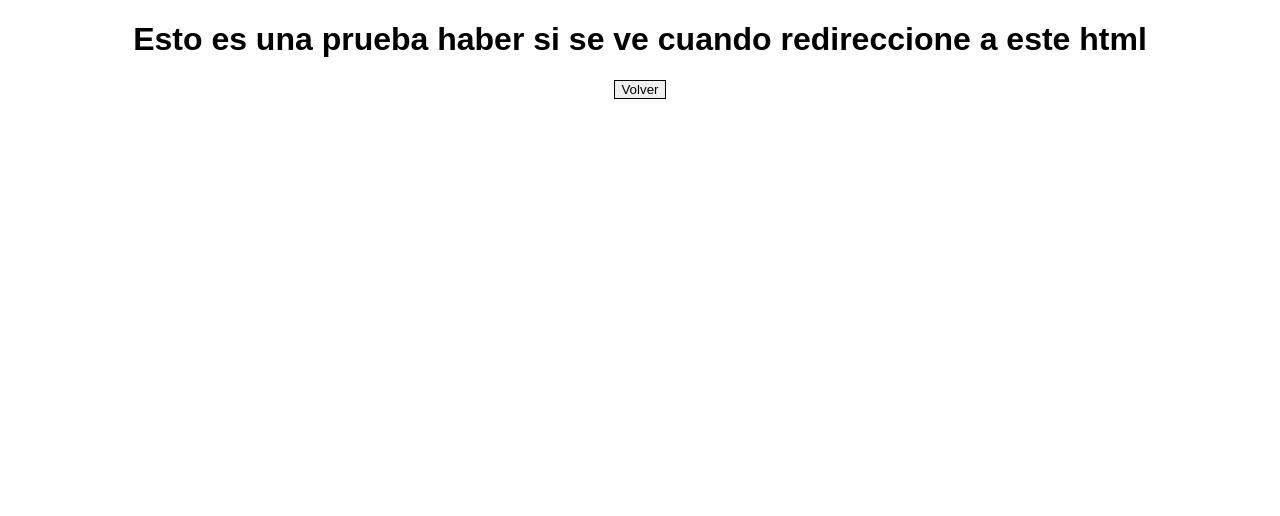
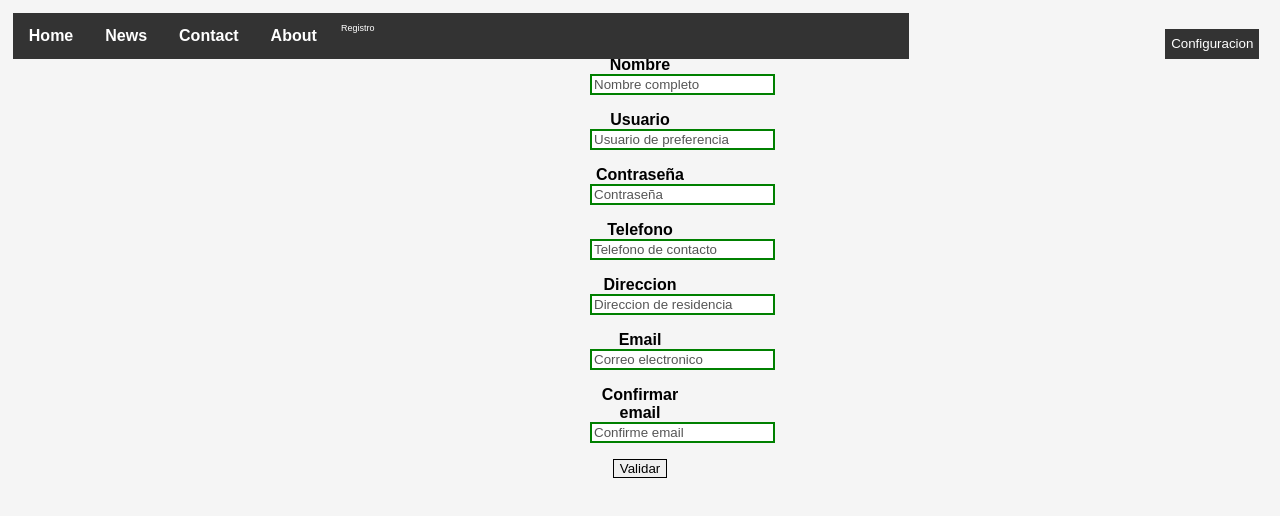
Before and after one commit to sayerpro/Html-y-Css, a plain HTML site: page App/registro.html in a window 1280 px wide. Shown: the top 516 px of the page. Drawn offline with Linux system fonts and the light colour scheme.

Commit message:
Integracion de cambios

```diff
--- a/App/estilos.css
+++ b/App/estilos.css
@@ -2,6 +2,7 @@ body {
     text-align: center;
     font-family: 'Arial', 'Helvetica', sans-serif;
     font-weight: bold;
+    background-color:whitesmoke;
 }
 
 div {
@@ -45,6 +46,10 @@ li a:hover {
     font-size: 9px;
     width: 50px;
     height: 30px;
+    text-align: center;
+    border: none;
+    background-color: #333;
+    color: white;
 }
 
 #Registerbutton:hover {
@@ -52,18 +57,40 @@ li a:hover {
 }
 
 #nav_bar {
-    width: 98%;
+    width: 70%;
     left: 0;
     top: 0;
     position: fixed;
+    z-index: 1;
 }
+
+#formRegistro {
+    width: 100px;
+    height: 2000px;
+    margin: auto auto;
+    position: relative;
+    top: 40px;
+    z-index: 0;
+}
+
+#formRegistro input{
+    border: 2px solid green;
+}
+
+#formRegistro label{
+    font-size: medium;
+  }
+
+  ::placeholder{
+    color: #555;
+  }
 
 #contentRegisterButton {
     margin-top: 4%;
 }
 
 .contetConfigurationsButtonClass {
-    display: flex;
+    display: none;
     justify-content: center;
 }
 
@@ -114,3 +141,24 @@ li a:hover {
         background-color: darkslateblue;
     }
 }
+
+.Configuracion:hover .contetConfigurationsButtonClass{
+    display: block;
+  }
+
+  .Configuracion{
+    float: right;
+  }
+
+  .Botones{
+    display: block;
+    height: 30px;
+    text-align: center;
+    border: none;
+    background-color: #333;
+    color: white;
+  }
+
+  .Botones:hover{
+    background-color: blue;
+  }
--- a/App/registro.html
+++ b/App/registro.html
@@ -10,12 +10,60 @@
 </head>
 
 <body>
-    <div>
-        <h1>Esto es una prueba haber si se ve cuando redireccione a este html</h1>
+    <div id="nav_bar">
+        <ul>
+            <li><a href="index.html">Home</a></li>
+            <li><a href="#news">News</a></li>
+            <li><a href="#contact">Contact</a></li>
+            <li><a href="#about">About</a></li>
+            <li><button id="Registerbutton" onclick="location.href='registro.html'">Registro</button></li>
+        </ul>
     </div>
-    <div>
-        <button id="" onclick="location.href='index.html'">Volver</button>
-    </div>
+    <div class="Configuracion" id="ContentConfigurationRegisterButton">
+        <button class="Botones">Configuracion</button>
+        <div class="contetConfigurationsButtonClass" id="contetConfigurationsButton">
+          <button id="soundButton">Sonido</button>
+          <button id="modeButton">Modo</button>
+          <button id="languageButton">Idioma</button>
+          <button id="themeButton">Tema</button>
+        </div>
+      </div>
+
+    <section>
+        <div id="formRegistro">
+        <p>
+            <label for="nombres_usuario">Nombre</label>
+            <input type="text" id="nombres_usuario" name="Nombres" placeholder="Nombre completo">
+        </p>
+        <p>
+            <label for="usuario">Usuario</label>
+            <input type="text" id="usuario" name="usuario" placeholder="Usuario de preferencia">
+        </p>
+        <p>
+            <label for="contraseña">Contraseña</label>
+            <input type="password" id="contraseña" name="apellido" placeholder="Contraseña">
+        </p>
+        <p>
+            <label for="telefono_usuario">Telefono</label>
+            <input type="text" id="telefono_usuario" name="telefono" placeholder="Telefono de contacto">
+        </p>
+        <p>
+            <label for="direccion_usuario">Direccion</label>
+            <input type="text" id="direccion_usuario" name="direccion" placeholder="Direccion de residencia">
+        </p>
+        <p>
+            <label for="email_usuario">Email</label>
+            <input type="text" id="email_usuario" name="correo" placeholder="Correo electronico">
+        </p>
+        <p>
+            <label for="confirmar_email">Confirmar email</label>
+            <input type="text" id="confirmar_email" name="confirmacion email" placeholder="Confirme email">
+        </p>
+        <p>
+            <button>Validar</button>
+        </p>
+        </div>
+        </section>
 </body>
 
 </html>
--- a/Eider Cruz/estilos.css
+++ b/Eider Cruz/estilos.css
@@ -27,64 +27,29 @@ li a {
 }
 
 #nav_bar {
-background: #333;
 color: white;
 height: 30px;
 width: 100%; /* hacemos que la cabecera ocupe el ancho completo de la página */
 top: 0;
 left: 0; /* Posicionamos la cabecera al lado izquierdo */
 position: fixed; /* Hacemos que la cabecera tenga una posición fija */
-}
-
-#nav_bar:hover{
-  background-color: blue;
+z-index: 1;
 }
 
 #formRegistro {
   width: 100px;
-  height: 2000px;
+  height: 200px;
   margin: auto auto;
   position: relative;
   top: 40px;
+  z-index: 0;
 }
 
-#nombres_usuario {
-  border-color: green;
+#formRegistro input{
+  border: 2px solid green;
 }
 
-#usuario {
-  border-color:green;
-}
-
-#contraseña {
-  border-color:green;
-}
-
-#telefono_usuario {
-  border-color:green;
-}
-
-#email_usuario {
-  border-color:  green;
-}
-
-#direccion_usuario{
-  border-color: green;
-}
-
-#email_usuario{
-  border-color: green;
-}
-
-#confirmar_email{
-  border-color: green;
-}
-
-input{
-  border-color: green;
-}
-
-label{
+#formRegistro label{
   font-size: medium;
 }
 
```
Also changed, not shown: App/index.html (+11 -10 lines), Eider Cruz/index.html (+4 -4 lines), Eider Cruz/registro.html (+0 -1 lines).
